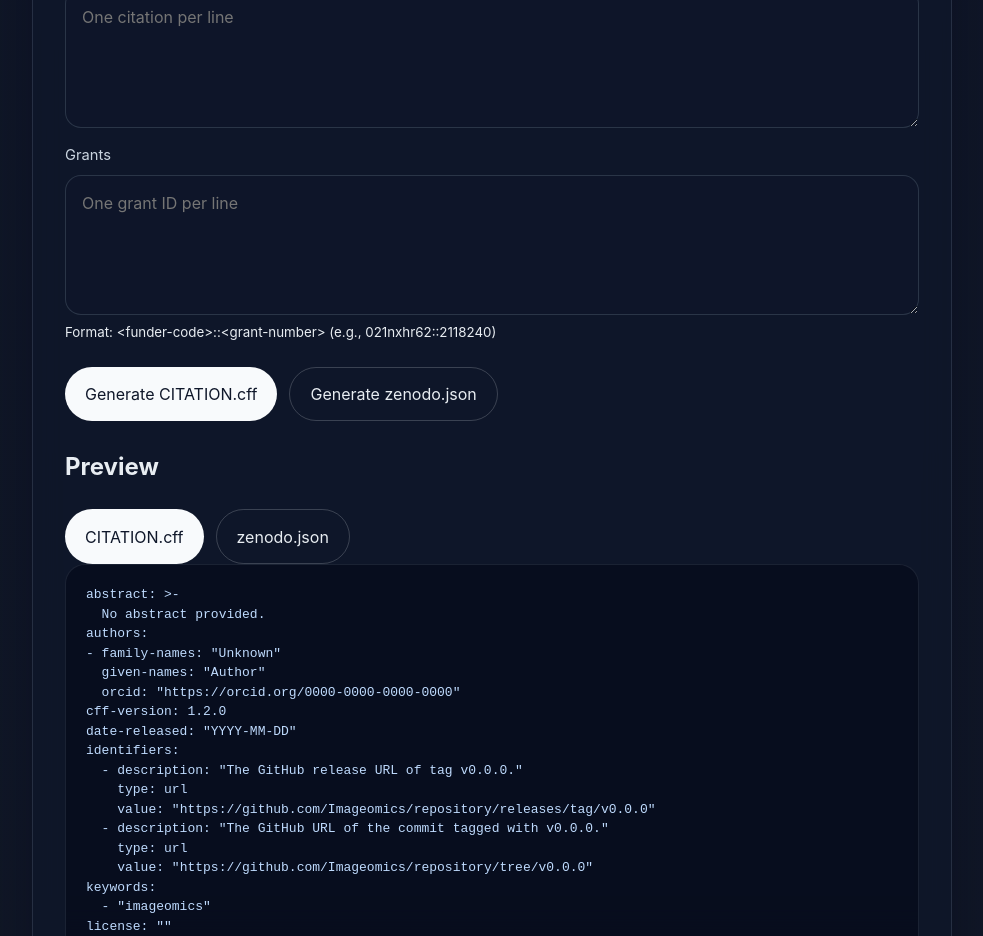
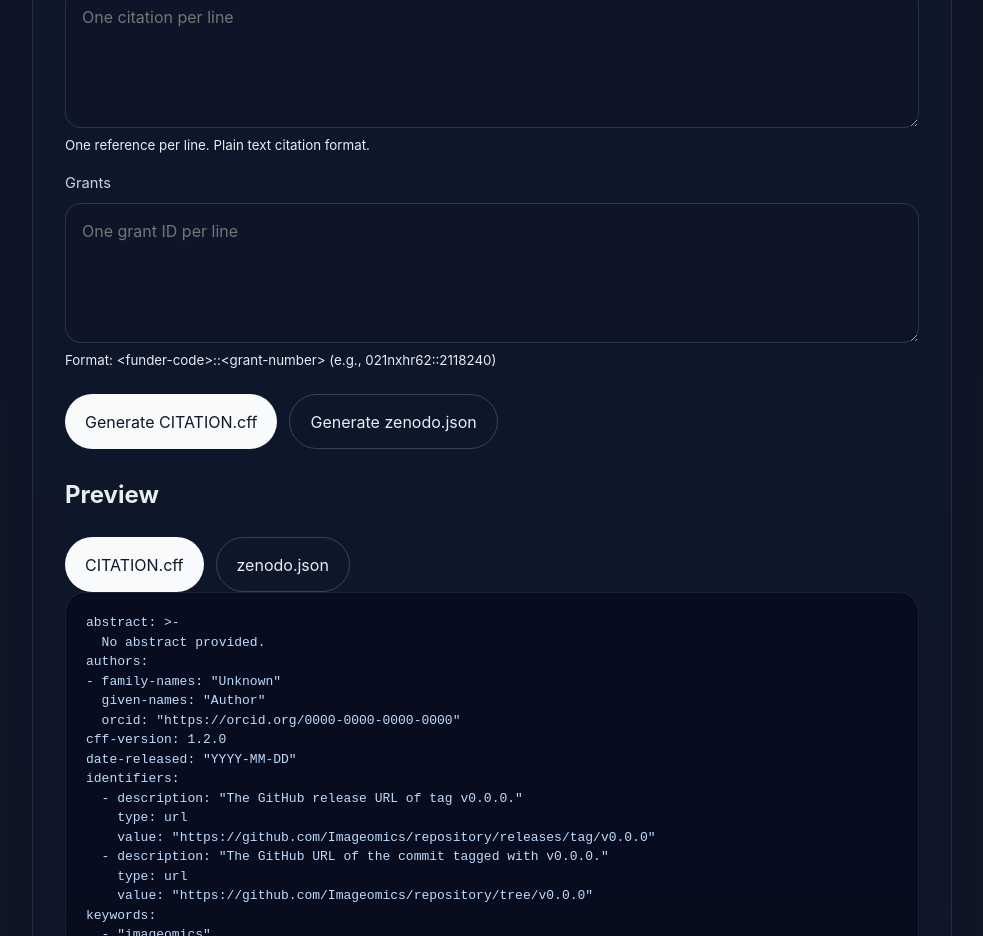
Before and after one commit to Imageomics/OpenCite, a React (Vite) app: page / in a window 1280 px wide. Shown: the part 1480-2416 px from the top of the page, without its empty margins (148-1131 px from the left). Built offline with nearby package versions, Linux system fonts and the light colour scheme.

Commit message:
docs: add helper text for References field

```diff
--- a/src/App.jsx
+++ b/src/App.jsx
@@ -515,6 +515,7 @@
               rows="4"
               placeholder="One citation per line"
             />
+            <small>One reference per line. Plain text citation format.</small>
           </label>
 
           <label className="full-width">
```
